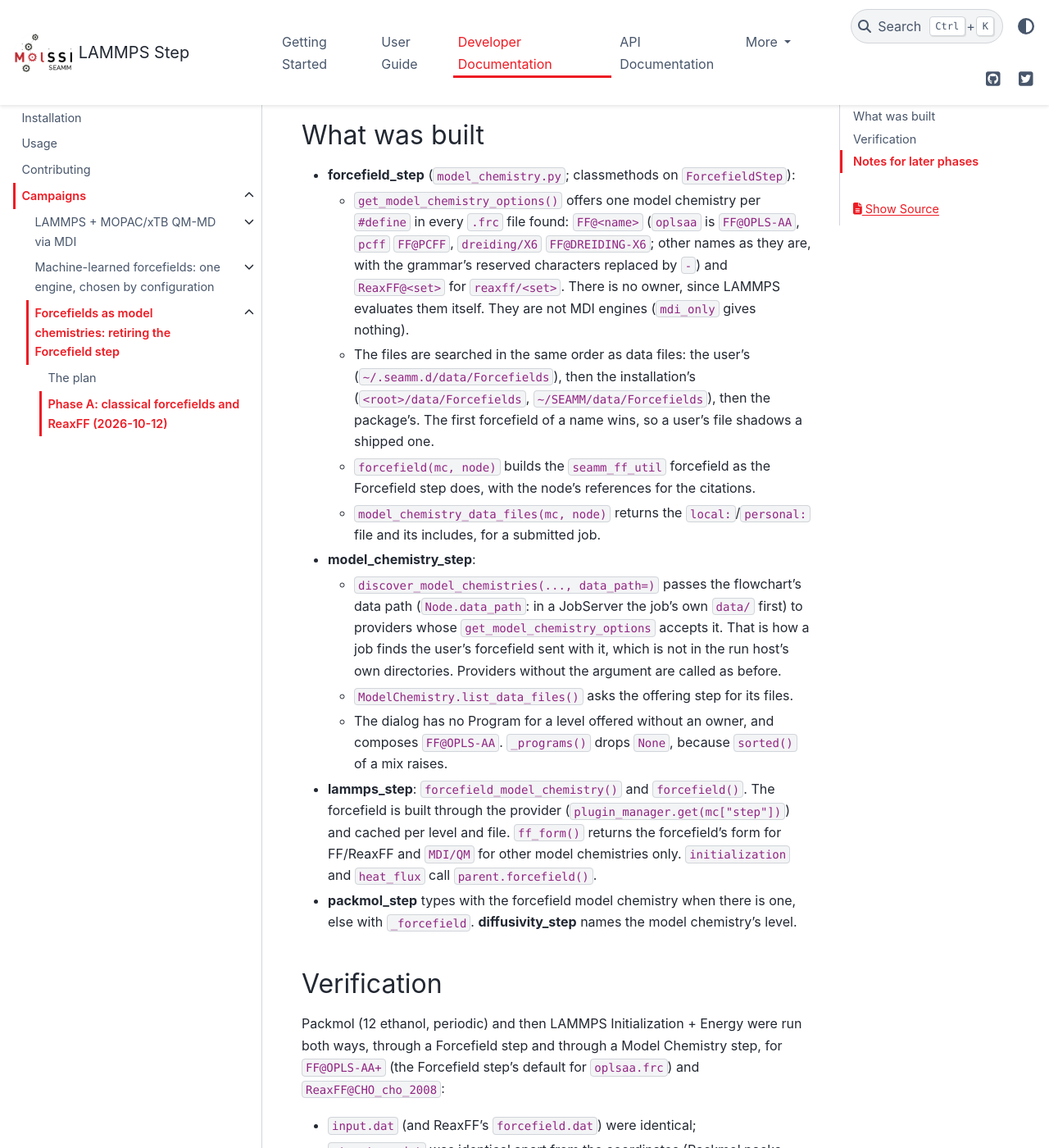
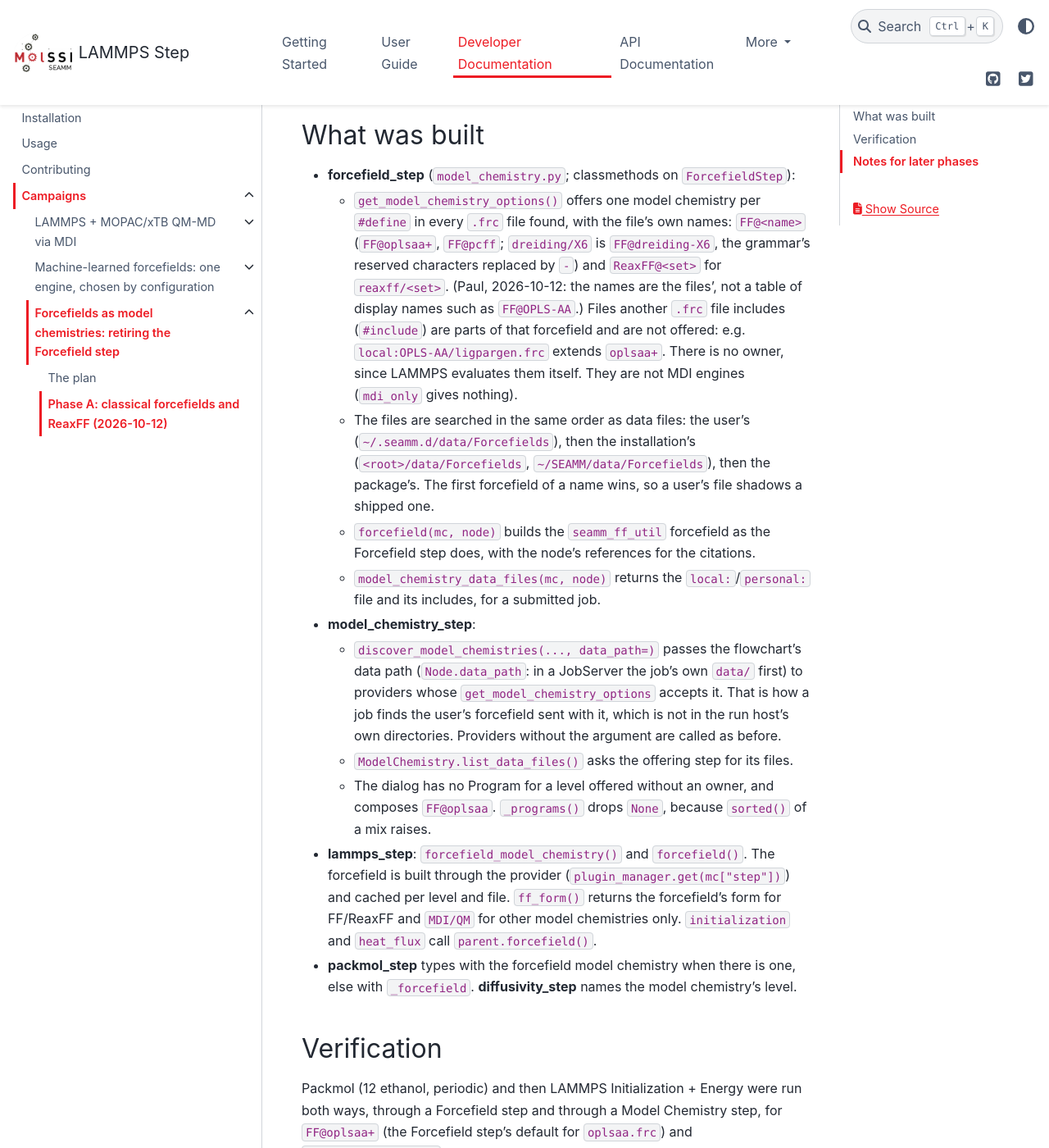
Before and after one commit to molssi-seamm/lammps_step, a Sphinx documentation site: the page built from docs/developer_guide/campaigns/2026-10-11/NOTES_B_phase_A.rst, in a window 1280 px wide and 1400 px high, scrolled down 200 px. Shown: the whole window at 82% size. Built offline with Sphinx 7.4.7 and the PyData theme 0.15.4, drawn with Linux system fonts in a browser that asks for light colours; pages that are not in the unit, such as notebooks, are missing from menus; some of the changed text lies outside the part shown.

Commit message:
Forcefields keep their files' names (FF@oplsaa+, FF@pcff); included files are parts, not forcefields
Paul (2026-10-12): the model chemistries use the names the .frc files
define rather than a table of display names. A file another .frc includes
(oplsaa.frc includes local:OPLS-AA/ligpargen.frc, which extends oplsaa+)
is not offered as a forcefield of its own.

Co-Authored-By: Claude Opus 5.5 <noreply@anthropic.com>

```diff
--- a/HISTORY.rst
+++ b/HISTORY.rst
@@ -2,7 +2,7 @@
 History
 =======
 2026.10.12 -- Forcefields from the Model Chemistry step
-    * LAMMPS can take its forcefield from a Model Chemistry step: ``FF@OPLS-AA``,
+    * LAMMPS can take its forcefield from a Model Chemistry step: ``FF@oplsaa``,
       ``ReaxFF@CHO_cho_2008`` and the others the Forcefield plug-in offers. It builds the
       forcefield and types the atoms as it does with the Forcefield step, which still
       works as before. A model chemistry with a quantum method still runs the dynamics
--- a/docs/developer_guide/campaigns/2026-10-11/NOTES_A_plan.rst
+++ b/docs/developer_guide/campaigns/2026-10-11/NOTES_A_plan.rst
@@ -184,7 +184,8 @@ Decisions
 
 Made by Paul on 2026-10-11:
 
-1. **Naming:** ``FF@OPLS-AA`` style, and the type vocabulary above (``ReaxFF``,
+1. **Naming:** ``FF@OPLS-AA`` style (amended 2026-10-12: the forcefields keep the
+   names their files give them, ``FF@oplsaa+``, ``FF@pcff``), and the type vocabulary above (``ReaxFF``,
    ``MLFF``, ``QC``).
 2. **The MLFF launch:** the MPI pair through ``mdi_bind.sh``.
 3. **The provider:** forcefield_step, installed and headless-only like
--- a/docs/developer_guide/campaigns/2026-10-11/NOTES_B_phase_A.rst
+++ b/docs/developer_guide/campaigns/2026-10-11/NOTES_B_phase_A.rst
@@ -7,10 +7,13 @@ What was built
 * **forcefield_step** (``model_chemistry.py``; classmethods on ``ForcefieldStep``):
 
   - ``get_model_chemistry_options()`` offers one model chemistry per ``#define`` in
-    every ``.frc`` file found: ``FF@<name>`` (``oplsaa`` is ``FF@OPLS-AA``, ``pcff``
-    ``FF@PCFF``, ``dreiding/X6`` ``FF@DREIDING-X6``; other names as they are, with
-    the grammar's reserved characters replaced by ``-``) and ``ReaxFF@<set>`` for
-    ``reaxff/<set>``. There is no owner, since LAMMPS evaluates them itself. They
+    every ``.frc`` file found, with the file's own names: ``FF@<name>``
+    (``FF@oplsaa+``, ``FF@pcff``; ``dreiding/X6`` is ``FF@dreiding-X6``, the
+    grammar's reserved characters replaced by ``-``) and ``ReaxFF@<set>`` for
+    ``reaxff/<set>``. (Paul, 2026-10-12: the names are the files', not a table of
+    display names such as ``FF@OPLS-AA``.) Files another ``.frc`` file includes
+    (``#include``) are parts of that forcefield and are not offered: e.g.
+    ``local:OPLS-AA/ligpargen.frc`` extends ``oplsaa+``. There is no owner, since LAMMPS evaluates them itself. They
     are not MDI engines (``mdi_only`` gives nothing).
   - The files are searched in the same order as data files: the user's
     (``~/.seamm.d/data/Forcefields``), then the installation's
@@ -30,7 +33,7 @@ What was built
     directories. Providers without the argument are called as before.
   - ``ModelChemistry.list_data_files()`` asks the offering step for its files.
   - The dialog has no Program for a level offered without an owner, and composes
-    ``FF@OPLS-AA``. ``_programs()`` drops ``None``, because ``sorted()`` of a mix
+    ``FF@oplsaa``. ``_programs()`` drops ``None``, because ``sorted()`` of a mix
     raises.
 
 * **lammps_step**: ``forcefield_model_chemistry()`` and ``forcefield()``. The
@@ -47,7 +50,7 @@ Verification
 
 Packmol (12 ethanol, periodic) and then LAMMPS Initialization + Energy were run
 both ways, through a Forcefield step and through a Model Chemistry step, for
-``FF@OPLS-AA+`` (the Forcefield step's default for ``oplsaa.frc``) and
+``FF@oplsaa+`` (the Forcefield step's default for ``oplsaa.frc``) and
 ``ReaxFF@CHO_cho_2008``:
 
 * ``input.dat`` (and ReaxFF's ``forcefield.dat``) were identical;
@@ -59,7 +62,7 @@ Notes for later phases
 ----------------------
 
 * The Forcefield step's default for ``oplsaa.frc`` is its first forcefield,
-  ``oplsaa+``: the converter (phase C) must map it to ``FF@OPLS-AA+``.
+  ``oplsaa+``: the converter (phase C) must map it to ``FF@oplsaa+``.
 * **OpenKIM (IP@) is not done.** The plan offers *installed* potentials, but
   none are installed in practice: this Mac has none, and ChemAI's LAMMPS envs
   have only kim-api's examples (``LennardJones_Ar``, ``ex_model_*``). Listing
--- a/docs/user_guide/index.rst
+++ b/docs/user_guide/index.rst
@@ -17,7 +17,7 @@ The forcefield
 
 LAMMPS uses the forcefield or model chemistry chosen before it in the flowchart:
 
-* a **Model Chemistry** step with a forcefield -- ``FF@OPLS-AA``, ``FF@PCFF``,
+* a **Model Chemistry** step with a forcefield -- ``FF@oplsaa``, ``FF@pcff``,
   ``ReaxFF@CHO_cho_2008`` and the others the Forcefield plug-in offers. LAMMPS builds the
   forcefield and types the atoms that do not yet have types for it;
 * a **Model Chemistry** step with a quantum method, such as ``MOPAC:SQM@PM6-ORG``:
```
Also changed, not shown: 1 other file.
